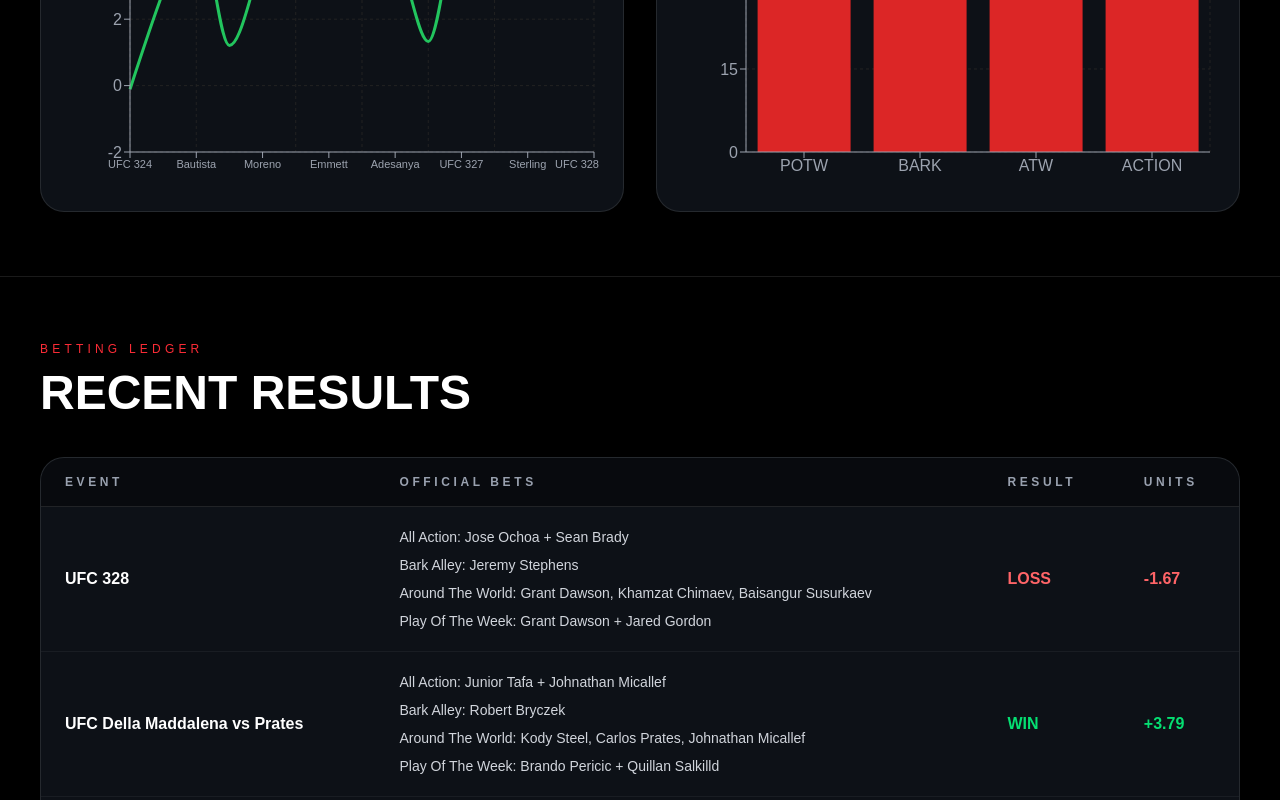
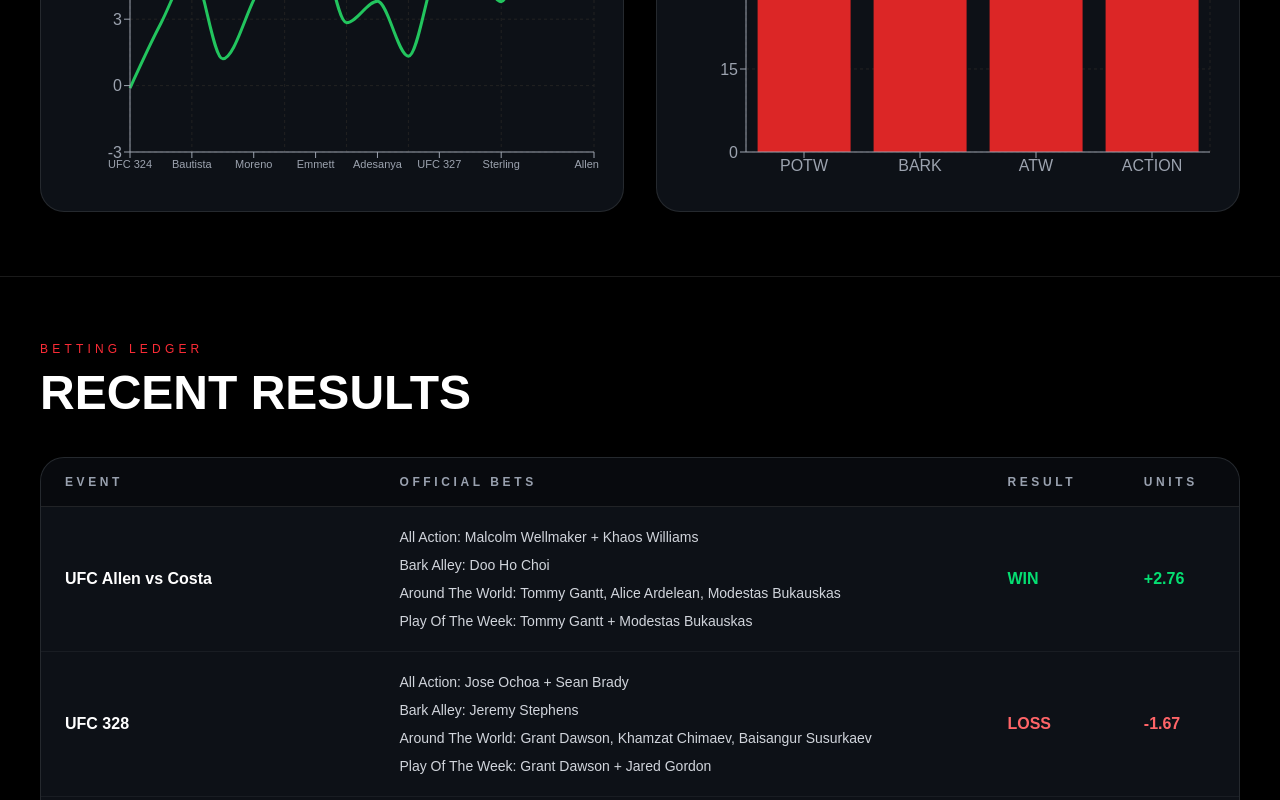
Before and after one commit to developmentbyhenryu/RearNakedLocks-Website, a Next.js app in the folder rear-naked-locks/: page /tracker in a window 1280 px wide. Shown: the part 2000-2800 px from the top of the page. Built offline with nearby package versions, Linux system fonts and the light colour scheme.

Commit message:
event result update

```diff
--- a/rear-naked-locks/data/allActionParlay.ts
+++ b/rear-naked-locks/data/allActionParlay.ts
@@ -1,4 +1,39 @@
 export const allActionHistory = [
+{
+    event: "UFC Allen vs Costa",
+
+    odds: "+141",
+
+    parlayResult: "loss",
+
+    units: -1,
+
+    legs: [
+      {
+        fighter: "Malcolm Wellmaker",
+
+        result: "loss",
+
+        method: "submission",
+
+        round: 2,
+
+        isFinish: true,
+      },
+
+      {
+        fighter: "Khaos Williams",
+
+        result: "win",
+
+        method: "knockout",
+
+        round: 1,
+
+        isFinish: true,
+      },
+    ],
+  },
   {
     event: "UFC 328",
 
--- a/rear-naked-locks/data/aroundTheWorld.ts
+++ b/rear-naked-locks/data/aroundTheWorld.ts
@@ -1,4 +1,31 @@
 export const aroundTheWorldHistory = [
+{
+    event: "UFC Allen vs Costa",
+
+    parlayResult: "win",
+
+    units: 1.67,
+
+    legs: [
+      {
+        country: "USA",
+        fighter: "Tommy Gantt",
+        result: "win",
+      },
+
+      {
+        country: "Romania",
+        fighter: "Alice Ardelean",
+        result: "win",
+      },
+
+      {
+        country: "Lithuania",
+        fighter: "Modestas Bukauskas",
+        result: "win",
+      },
+    ],
+  },
   {
     event: "UFC 328",
 
--- a/rear-naked-locks/data/barkAlley.ts
+++ b/rear-naked-locks/data/barkAlley.ts
@@ -1,4 +1,21 @@
 export const barkAlleyHistory = [
+   {
+    event: "UFC Allen vs Costa",
+
+    fighter: "Doo Ho Choi",
+
+    weightClass: "Featherweight",
+
+    odds: "+130",
+
+    result: "win",
+
+    methodOfVictory: "knockout",
+
+    methodOfLoss: null,
+
+    units: 1.30,
+  },
   {
     event: "UFC 328",
 
--- a/rear-naked-locks/data/playOfTheWeek.ts
+++ b/rear-naked-locks/data/playOfTheWeek.ts
@@ -1,4 +1,17 @@
 export const playOfTheWeekHistory = [
+  {
+    event: "UFC Allen vs Costa",
+
+    henryPick: "Tommy Gantt",
+    henryResult: "win",
+
+    chatoPick: "Modestas Bukauskas",
+    chatoResult: "win",
+
+    parlayResult: "win",
+
+    units: 0.79,
+  },
   {
     event: "UFC 328",
 
```
